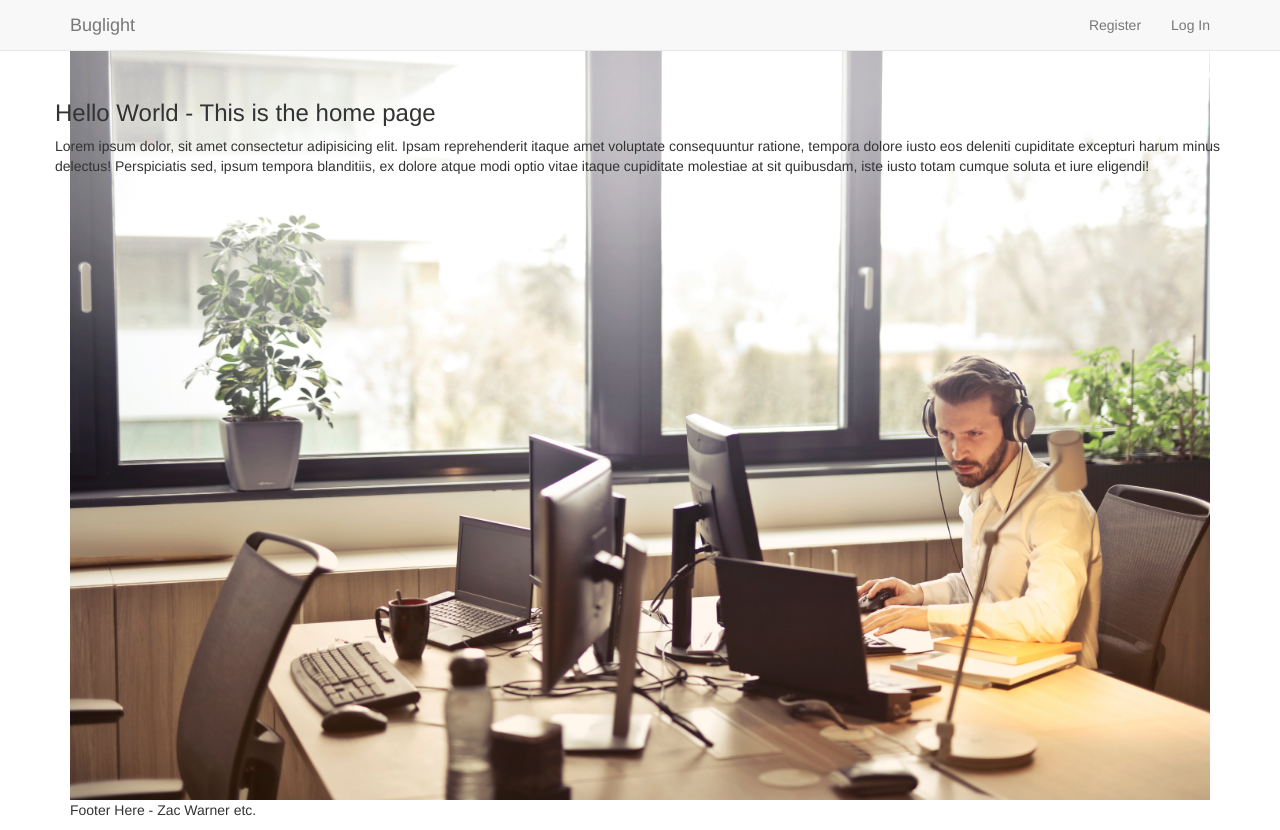
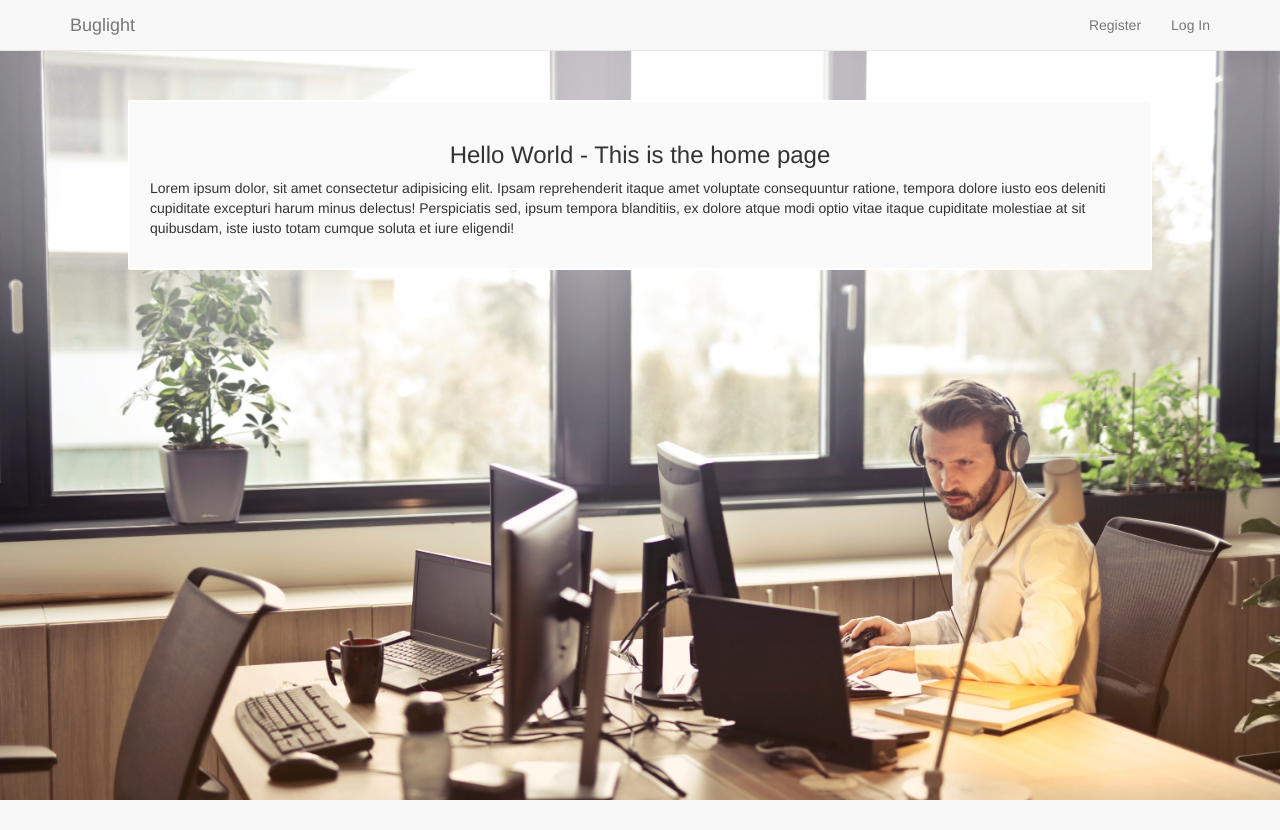
Before and after one commit to geminerald/buglight, a Django app: page / in a window 1280 px wide. After the commit the page ends 800 px from the top, so only its background shows below. Run offline with Django 3.2, Linux system fonts and the light colour scheme; some libraries are stand-ins or nearby versions.

Commit message:
updated icon image and added styles for home page

```diff
--- a/static/css/custom.css
+++ b/static/css/custom.css
@@ -1,5 +1,7 @@
-.masthead{
-    margin-top: 100px;
+*{
+    margin: 0;
+    padding: 0;
+    box-sizing: border-box;
 }
 
 .home-bg{
@@ -8,9 +10,25 @@
     background-image: url('../images/home-bg-image.jpg');
     background-repeat: no-repeat;
     background-size: cover;
-    background-color: rgba(0,0,0,0.2)
+    background-color: rgba(0,0,0,0.2);
+    position: fixed;
+    top: 0;
+    left: 0;
 }
 
 .home-intro{
+    background-color: #fafafa;
+    border: 2px solid #ffffff;
+    width: 80%;
+    margin: 100px auto;
+    padding: 20px;
+    border-radius: 2px;
+    display: flex;
+    align-items: center;
+    justify-content: space-evenly;
+    flex-direction: column;
+}
 
+.home-intro h3{
+    text-align: center;
 }
```
Also changed, not shown: static/images/bug-zap-icon.png.
